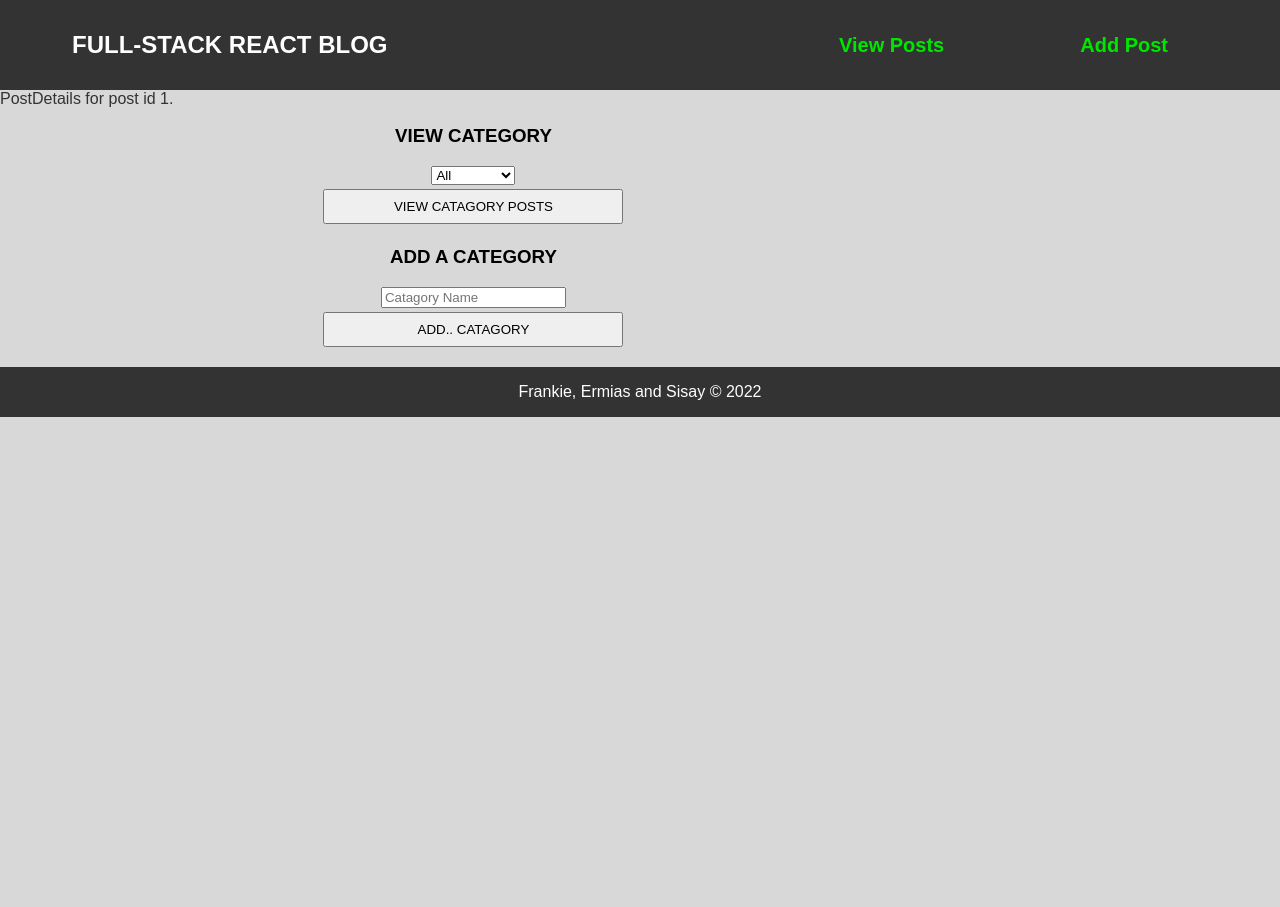
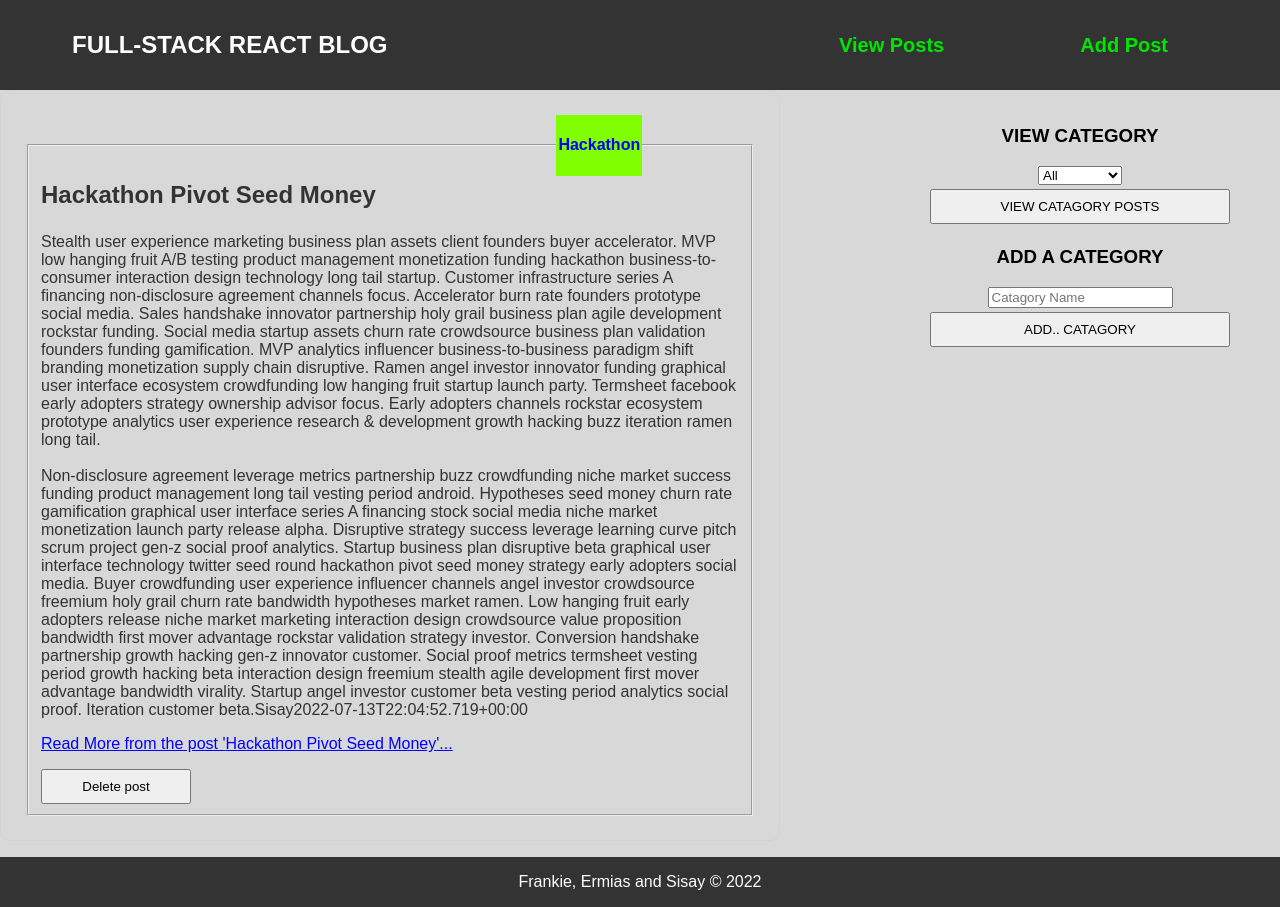
Before and after one commit to sisay2405/fullstack-react-blog-app, a React (Create React App) app in the folder client/: page / in a window 1280 px wide. Both pictures are taken after a click on the element 390 px from the left and 363 px from the top of the page. Before the commit the page ends 800 px from the top, so only its background shows below. Built offline with nearby package versions, Linux system fonts and the light colour scheme; data requests are answered from the project's data file.

Commit message:
feat(post detais delete):post details and delete

```diff
--- a/client/db.json
+++ b/client/db.json
@@ -47,18 +47,6 @@
       "text": "hello world!",
       "category": "pokemon",
       "id": 7
-    },
-    {
-      "title": "Betty",
-      "text": "Hello there !",
-      "category": "Betty",
-      "id": 8
-    },
-    {
-      "title": "No virus category !!!!",
-      "text": "nothing seen",
-      "category": "no-virus",
-      "id": 9
     }
   ],
   "category": [
--- a/client/src/components/PostDetails.jsx
+++ b/client/src/components/PostDetails.jsx
@@ -1,12 +1,69 @@
-import React from 'react';
+import React, { useEffect } from 'react';
+import { useDispatch, useSelector } from 'react-redux';
 import { useNavigate, useParams } from 'react-router-dom';
+import styled from 'styled-components';
+import { deltePost } from '../store/addPostSlice';
+import { lighten } from '../utils/styleMethods';
+
+const CardWrapper = styled.article`
+  border: 1px solid lightgray;
+  border-radius: 10px;
+  margin-bottom: 1rem;
+  padding: 1.5rem;
+  white-space: pre-line;
+  &:hover {
+    ${lighten('#009900', 0.8)}
+    cursor: pointer;
+    p {
+      color: #000099;
+    }
+  }
+  legend {
+    background: #7FFF00;
+    margin-left: calc(80% - 35px - 8px);
+   text-transform: capitalize;
+     }
+  h3 {
+    font-size: 1.5rem;
+    margin-top: 0;
+  }
+  p {
+    color: #0000ff;
+    text-decoration: underline;
+  }
+`;
 
 function PostDetails() {
+  const navigate = useNavigate();
   const { id } = useParams();
-  const navigate = useNavigate();
+  const dispatch = useDispatch();
+  const postDetails = useSelector((state) => state.posts.value);
+  const selectedPost = [...postDetails].filter((post) => {
+    return post.id === +id;
+  });
+  const DeletePost = () => {
+    dispatch(deltePost(id));
+    navigate('/');
+  };
 
   return (
-    <div>PostDetails for post id {id}.</div>
+    <>
+      { selectedPost && (
+      <CardWrapper key={selectedPost[0].id}>
+        <fieldset>
+          <legend style={{ align: 'right', color: 'blue' }}><h4>{selectedPost[0].category}</h4></legend>
+          <h3>{selectedPost[0].title}</h3>
+          <section>
+            {selectedPost[0].text}
+            {selectedPost[0].author}
+            {selectedPost[0].date}
+            <p>Read More from the post &#39;{selectedPost[0].title}&#39;...</p>
+          </section>
+          <button type="button" onClick={DeletePost}>Delete post</button>
+        </fieldset>
+      </CardWrapper>
+      )}
+    </>
   );
 }
 
--- a/client/src/store/addPostSlice.js
+++ b/client/src/store/addPostSlice.js
@@ -11,6 +11,18 @@ export const addposts = createAsyncThunk(
         text,
         category,
       });
+      return posts.data;
+    } catch (err) {
+      console.log(`Erorr!:${err}`);
+    }
+  }
+);
+export const deltePost = createAsyncThunk(
+  'deltePost',
+  async (id) => {
+    console.log('name', id);
+    try {
+      const posts = await axios.delete(`http://localhost:3001/posts/${id}`);
       return posts.data;
     } catch (err) {
       console.log(`Erorr!:${err}`);
@@ -42,6 +54,16 @@ export const addPostSlice = createSlice({
       })
       .addCase(addposts.rejected, (state) => {
         state.error = true;
+      })
+      .addCase(deltePost.pending, (state) => {
+        state.loading = true;
+      })
+      .addCase(deltePost.fulfilled, (state, { payload }) => {
+        state.loading = false;
+        state.reload = !state.reload;
+      })
+      .addCase(deltePost.rejected, (state) => {
+        state.error = true;
       });
   }
 });
```
